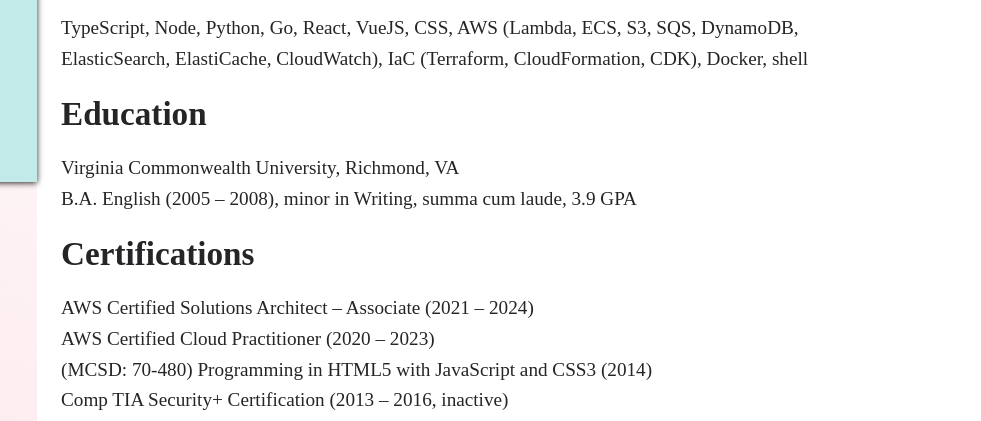
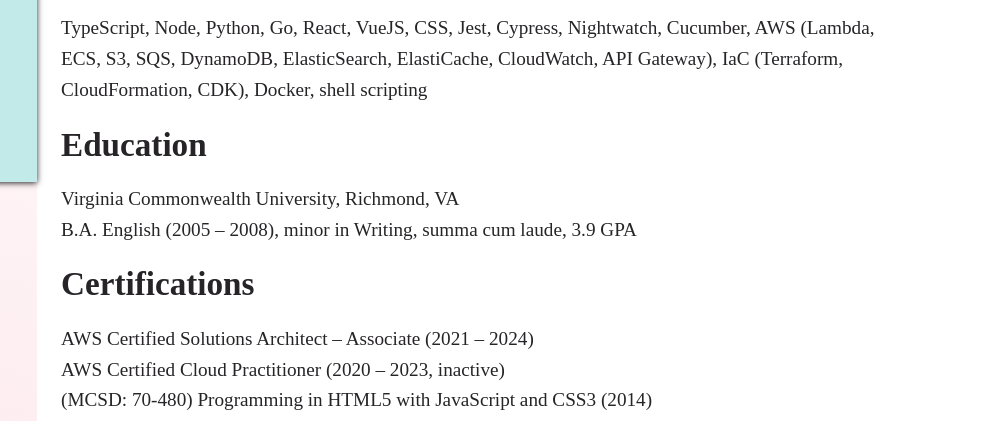
Before and after one commit to thephilgray/thephilgray-gatsby, a Gatsby site: page /resume in a window 1280 px wide. Shown: the part 480-901 px from the top of the page, 299-1280 px from the left. Built offline with nearby package versions, Linux system fonts and the light colour scheme; Gatsby itself is replaced by a stand-in of ours.

Commit message:
add more resume updates

```diff
--- a/src/data/resume.yaml
+++ b/src/data/resume.yaml
@@ -8,10 +8,11 @@
   - React
   - VueJS
   - CSS
-  - AWS (Lambda, ECS, S3, SQS, DynamoDB, ElasticSearch, ElastiCache, CloudWatch)
+  - Jest, Cypress, Nightwatch, Cucumber
+  - AWS (Lambda, ECS, S3, SQS, DynamoDB, ElasticSearch, ElastiCache, CloudWatch, API Gateway)
   - IaC (Terraform, CloudFormation, CDK)
   - Docker
-  - shell
+  - shell scripting
 education:
   - title: Virginia Commonwealth University
     location: Richmond, VA
@@ -23,7 +24,7 @@
   - title: AWS Certified Solutions Architect – Associate
     years: '2021 – 2024'
   - title: AWS Certified Cloud Practitioner
-    years: '2020 – 2023'
+    years: '2020 – 2023, inactive'
   - title: '(MCSD: 70-480) Programming in HTML5 with JavaScript and CSS3'
     years: '2014'
   - title: Comp TIA Security+ Certification
--- a/src/pages/resume.js
+++ b/src/pages/resume.js
@@ -71,7 +71,7 @@
   }
 
   @media print {
-    font-size: 90%;
+    font-size: 50%;
 
     header {
       display: flex;
@@ -81,6 +81,10 @@
 
       h1 {
         padding-right: 1em;
+        margin: 0;
+      }
+
+      p {
         margin: 0;
       }
 
@@ -241,7 +245,7 @@
                 ))}
               </p>
             </ResumeSection>
-            <ResumeSection pageBreak>
+            <ResumeSection pageBreak={false}>
               <h2>Relevant Experience</h2>
               <RelevantExperienceLayout>
                 {experience.map((ex, i) => (
```
